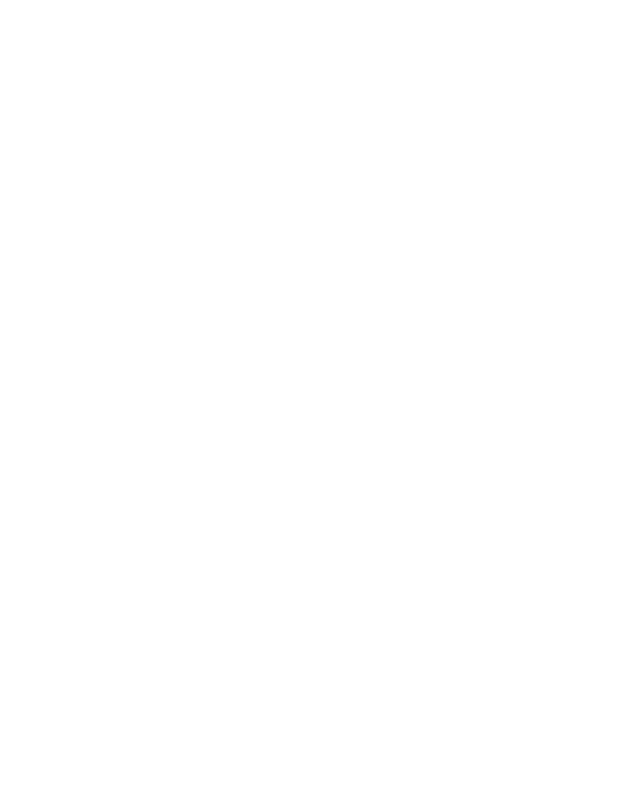
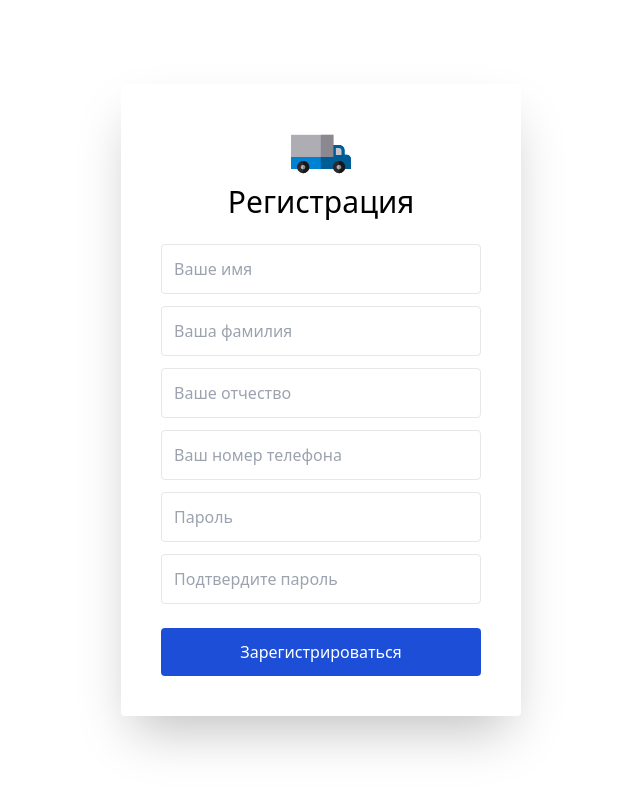
Before and after one commit to npmmew/GiperLine, a React (Create React App) app: page /register in a window 1280 px wide. Before the commit this address had no page. Shown: the top 790 px of the page, without its empty margins (319-959 px from the left). Built offline with nearby package versions, Linux system fonts and the light colour scheme.

Commit message:
Создание формы регистрации

```diff
--- a/src/App.js
+++ b/src/App.js
@@ -1,17 +1,19 @@
-import { BrowserRouter, Route, Routes } from 'react-router-dom';
+import { BrowserRouter, Route, Routes } from "react-router-dom";
 
-import HomePage from './pages/HomePage/HomePage'
-import LoginPage from './pages/LoginPage/LoginPage'
-import ProfilePage from './pages/ProfilePage/ProfilePage'
+import HomePage from "./pages/HomePage/HomePage";
+import LoginPage from "./pages/LoginPage/LoginPage";
+import RegisterPage from "./pages/RegisterPage/RegisterPage";
+import ProfilePage from "./pages/ProfilePage/ProfilePage";
 
 function App() {
   return (
     <div className="App">
       <BrowserRouter>
         <Routes>
-          <Route path="/"  element={<HomePage/>}/>
-          <Route path="/login"  element={<LoginPage/>}/>
-          <Route path="/profile"  element={<ProfilePage/>}/>
+          <Route path="/" element={<HomePage />} />
+          <Route path="/login" element={<LoginPage />} />
+          <Route path="/register" element={<RegisterPage />} />
+          <Route path="/profile" element={<ProfilePage />} />
         </Routes>
       </BrowserRouter>
     </div>
--- a/src/components/LoginForm.jsx
+++ b/src/components/LoginForm.jsx
@@ -1,21 +1,39 @@
-import { useState } from "react";
-
-import logo from '../assets/logo.svg'
+import { Link } from "react-router-dom";
+import logo from "../assets/logo.svg";
 
 function LoginForm() {
-    const [emailError, setEmailError] = useState('поле Email не может быть пустым')
-    const [passwordError, setPasswordError] = useState('поле Паоль не может быть пустым')
-
   return (
     <div className="h-screen w-screen flex items-center justify-center">
       <form action="" className="flex flex-col w-[400px] p-10 shadow-2xl">
         <img src={logo} width={60} className="mx-auto" alt="" />
         <h1 className="font-medium text-3xl mb-6 text-center">Автoризация</h1>
-            <input className="rounded p-3 border mb-3 focus:border-blue-700 focus:border-2" name="email" type="text" placeholder="Введите свой email"/>
-            <input className="rounded p-3 border focus:border-blue-700 focus:border-2" name="password" type="password" placeholder="Введите свой пароль"/>
-            <a className="float-left text-blue-700 hover:underline" href="">Забыли пароль?</a>
-            <button className="rounded w-full p-3 bg-blue-700 text-white mt-3 hover:bg-blue-800 ease-in-out duration-300" type="submit">Войти</button>
-            <p>Нужна учётная запись? <a className="text-blue-700 hover:underline" href="">Зарегистрируйтесь</a></p>
+        <input
+          className="rounded p-3 border mb-3 focus:border-blue-700 focus:border-2"
+          name="email"
+          type="text"
+          placeholder="Введите свой email"
+        />
+        <input
+          className="rounded p-3 border focus:border-blue-700 focus:border-2"
+          name="password"
+          type="password"
+          placeholder="Введите свой пароль"
+        />
+        <a className="float-left text-blue-700 hover:underline" href="/">
+          Забыли пароль?
+        </a>
+        <button
+          className="rounded w-full p-3 bg-blue-700 text-white mt-3 hover:bg-blue-800 ease-in-out duration-300"
+          type="submit"
+        >
+          Войти
+        </button>
+        <p>
+          Нужна учётная запись?{" "}
+          <Link to="/register" className="text-blue-700 hover:underline">
+            Зарегистрируйтесь
+          </Link>
+        </p>
       </form>
     </div>
   );
--- /dev/null
+++ b/src/components/RegisterForm.jsx
@@ -0,0 +1,55 @@
+import logo from "../assets/logo.svg";
+
+function RegisterForm() {
+  return (
+    <form action="" className="p-10 shadow-2xl rounded w-[400px]">
+      <img src={logo} width={60} className="mx-auto" alt="" />
+      <h1 className="font-medium text-3xl mb-6 text-center">Регистрация</h1>
+      <input
+        type="text"
+        name="name"
+        placeholder="Ваше имя"
+        className="rounded p-3 border mb-3 focus:border-blue-700 focus:border-2 w-full"
+      />
+      <input
+        type="text"
+        name="surname"
+        placeholder="Ваша фамилия"
+        className="rounded p-3 border mb-3 focus:border-blue-700 focus:border-2 w-full"
+      />
+      <input
+        type="text"
+        name="middle-name"
+        placeholder="Ваше отчество"
+        className="rounded p-3 border mb-3 focus:border-blue-700 focus:border-2 w-full"
+      />
+      <input
+        type="tel"
+        name="tel"
+        placeholder="Ваш номер телефона"
+        className="rounded p-3 border mb-3 focus:border-blue-700 focus:border-2 w-full"
+      />
+      <input
+        type="password"
+        name="password"
+        placeholder="Пароль"
+        className="rounded p-3 border mb-3 focus:border-blue-700 focus:border-2 w-full"
+      />
+      <input
+        type="password"
+        name="password"
+        placeholder="Подтвердите пароль"
+        className="rounded p-3 border mb-3 focus:border-blue-700 focus:border-2 w-full"
+      />
+      <button
+        className="rounded w-full p-3 bg-blue-700 text-white mt-3 hover:bg-blue-800 ease-in-out duration-300"
+        type="submit"
+        disabled
+      >
+        Зарегистрироваться
+      </button>
+    </form>
+  );
+}
+
+export default RegisterForm;
--- /dev/null
+++ b/src/pages/RegisterPage/RegisterPage.jsx
@@ -0,0 +1,11 @@
+import RegisterForm from "../../components/RegisterForm";
+
+function RegisterPage() {
+  return (
+    <div className="w-full h-screen flex items-center justify-center">
+      <RegisterForm />
+    </div>
+  );
+}
+
+export default RegisterPage;
```
Also changed, not shown: 1 other file (tests, documents, lock files or other folders). Lines whose indentation alone changed are shown as unchanged.
